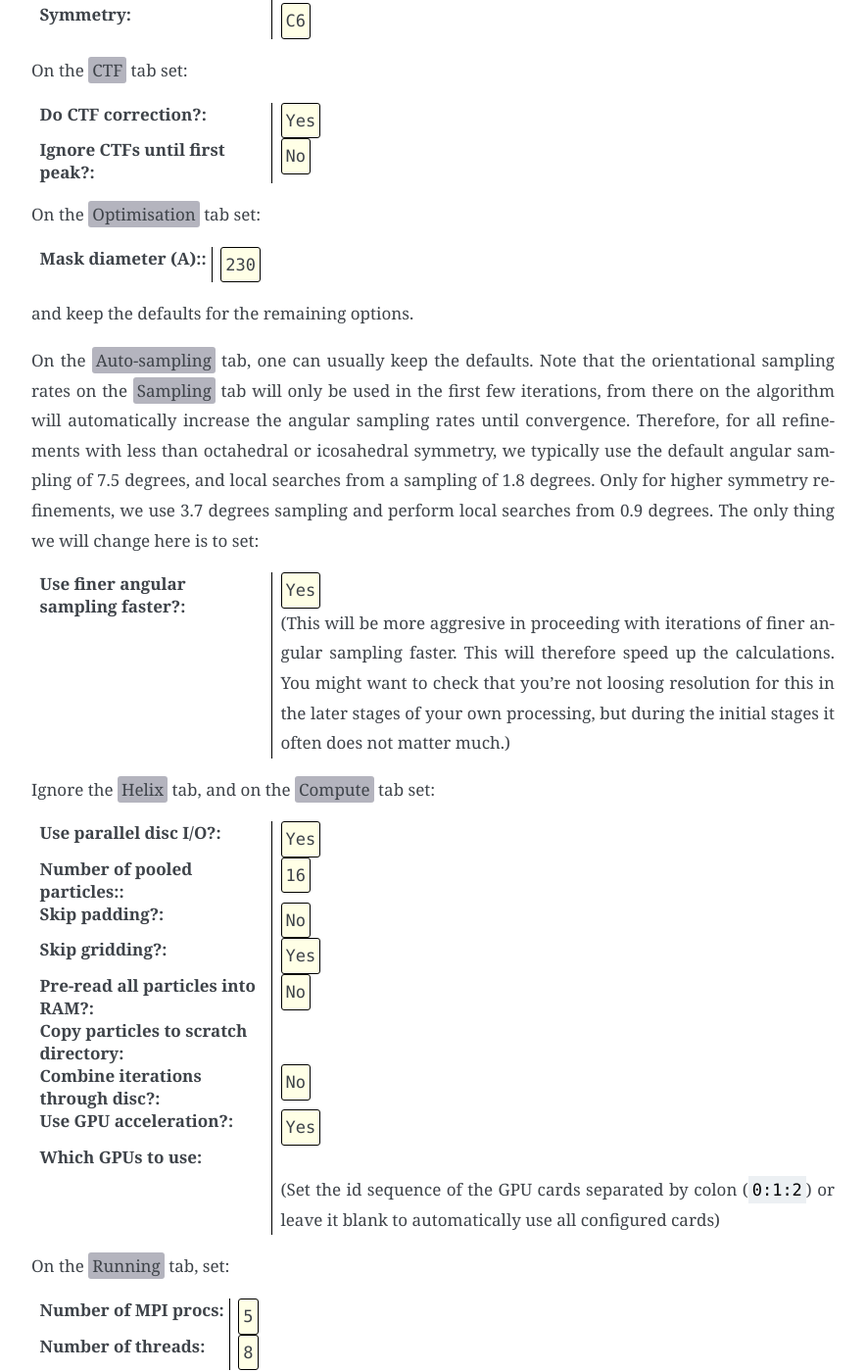
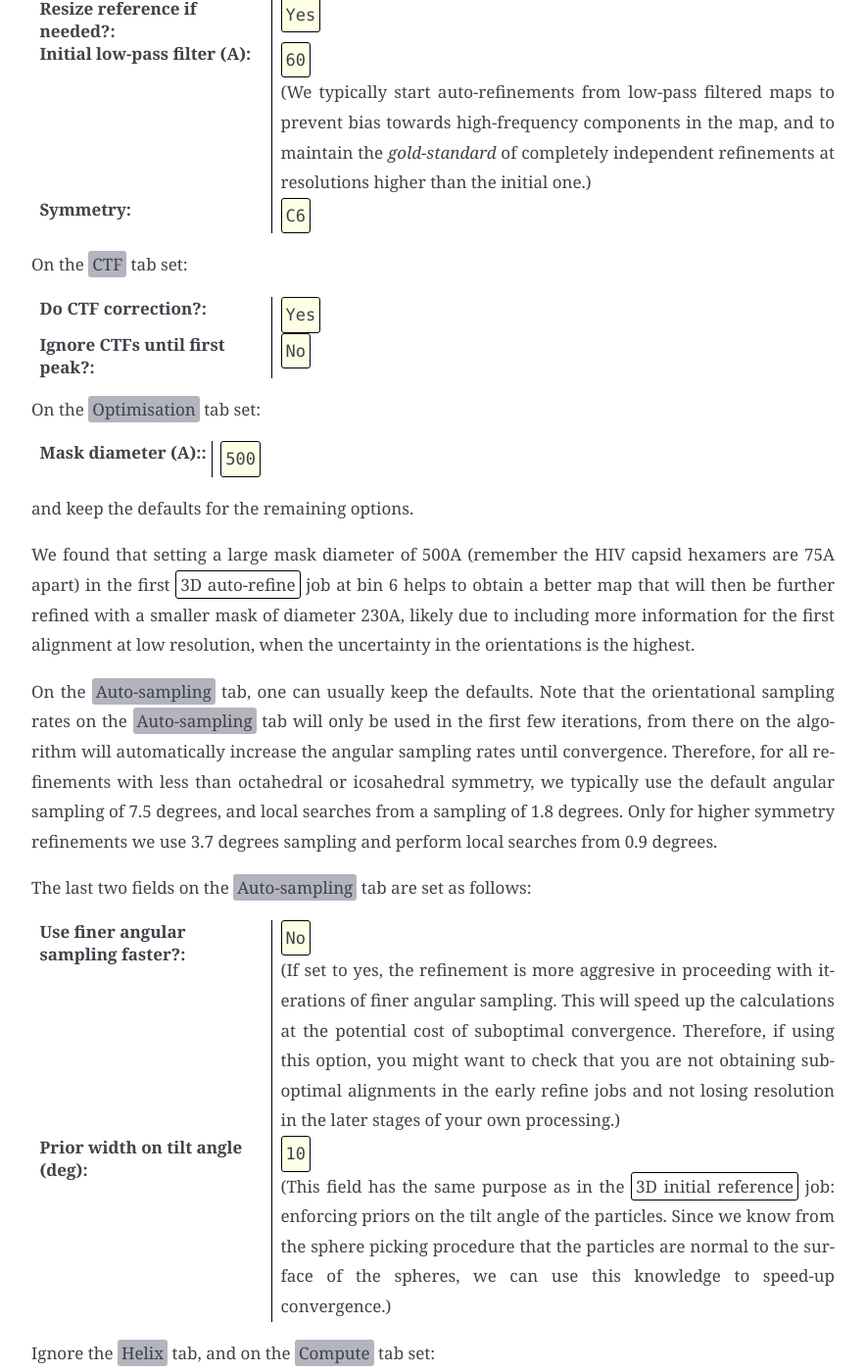
Before and after one commit to 3dem/relion-documents, a Sphinx documentation site: the page built from source/STA_tutorial/Refine3DIni.rst, in a window 1280 px wide and 1400 px high, scrolled down 1270 px. Shown: the whole window at 98% size, without its empty margins (308-1192 px from the left). Built offline with Sphinx 7.4.7, drawn with Linux system fonts in a browser that asks for light colours; cross-references to code outside the pages are shown as plain code; some of the changed text lies outside the part shown.

Commit message:
sta tutorial docs latest

```diff
--- a/source/STA_tutorial/Refine3DIni.rst
+++ b/source/STA_tutorial/Refine3DIni.rst
@@ -10,33 +10,47 @@ Thereby, this procedure requires very little user input, i.e. it remains objecti
 Another advantage is that one typically only needs to run it once, as there are hardly any parameters to optimize.
 
 However, as the pseudo-subtomogram files require more memory resources compared to SPA, we suggest to run this procedure in several steps, from high binning factors to 1, to improve processing time.
-Since the initial model was processed using pseudo-subtomograms with binning factor 4, we will start the 3D refinement using those same particles.
+Since the initial model was processed using pseudo-subtomograms with binning factor 6, we will start the 3D refinement using those same particles.
 
 Running the auto-refine job
 ---------------------------
 
 On the :guitab:`I/O` tab of the :jobtype:`3D auto-refine` job-type set:
 
-:Input optimisation set:: PseudoSubtomo/job007/optimisation_set.star
+:Input optimisation set:: Extract/job009/optimisation_set.star
 
-    (If an optimisation set file is provided, the input images STAR, reference map and solvent mask filenames are set based on its content, if not overrode below.)
+    (If an optimisation set file is provided, the input particles and tomograms STAR files are set based on its content.)
 
-:Input images STAR file:: \
+:OR use direct entries?: No
+
+    (Since we provide an optimisation set file in the field above, we will not be providing a particle set, tomogram set or trajectory set.)
+
+:Input particle set:: ""
 
     (Note this is blank as it is extracted from the optimisation set file.)
 
+:Input tomogram set:: ""
+
+    (This is also blank as it is given in the optimisation set file.)
+
+:Input trajectory set:: ""
+
+    (This is blank as we have not run a :jobtype:`Bayesian polishing` job yet.)
+
 :Reference map:: InitialModel/job008/initial_model.mrc
 
-:Reference mask (optional):: \
+:Reference mask (optional):: ""
 
-     (We're not using a mask at this moment so leave this empty for now. The optimisation set file shouldn't contain a reference mask either as it's been created after importing tomograms and coordinates.)
+     (We're not using a mask at this point, so leave this empty for now.)
 
 
 On the :guitab:`Reference` tab, set:
 
 :Ref. map is on absolute greyscale?: Yes
 
-:Initial low-pass filter (A): 50
+:Resize reference if needed?: Yes
+
+:Initial low-pass filter (A): 60
 
      (We typically start auto-refinements from low-pass filtered maps to prevent bias towards high-frequency components in the map, and to maintain the `gold-standard` of completely independent refinements at resolutions higher than the initial one.)
 
@@ -50,37 +64,41 @@ On the :guitab:`CTF` tab set:
 
 On the :guitab:`Optimisation` tab set:
 
-:Mask diameter (A):: 230
+:Mask diameter (A):: 500
 
 and keep the defaults for the remaining options.
 
+We found that setting a large mask diameter of 500A (remember the HIV capsid hexamers are 75A apart) in the first :jobtype:`3D auto-refine` job at bin 6 helps to obtain a better map that will then be further refined with a smaller mask of diameter 230A, likely due to including more information for the first alignment at low resolution, when the uncertainty in the orientations is the highest.
+
 On the :guitab:`Auto-sampling` tab, one can usually keep the defaults.
-Note that the orientational sampling rates on the :guitab:`Sampling` tab will only be used in the first few iterations, from there on the algorithm will automatically increase the angular sampling rates until convergence.
+Note that the orientational sampling rates on the :guitab:`Auto-sampling` tab will only be used in the first few iterations, from there on the algorithm will automatically increase the angular sampling rates until convergence.
 Therefore, for all refinements with less than octahedral or icosahedral symmetry, we typically use the default angular sampling of 7.5 degrees, and local searches from a sampling of 1.8 degrees.
-Only for higher symmetry refinements, we use 3.7 degrees sampling and perform local searches from 0.9 degrees.
-The only thing we will change here is to set:
+Only for higher symmetry refinements we use 3.7 degrees sampling and perform local searches from 0.9 degrees.
 
+The last two fields on the :guitab:`Auto-sampling` tab are set as follows:
 
-:Use finer angular sampling faster?: Yes
+:Use finer angular sampling faster?: No
 
-     (This will be more aggresive in proceeding with iterations of finer angular sampling faster.
-     This will therefore speed up the calculations.
-     You might want to check that you're not loosing resolution for this in the later stages of your own processing, but during the initial stages it often does not matter much.)
+     (If set to yes, the refinement is more aggresive in proceeding with iterations of finer angular sampling.
+     This will speed up the calculations at the potential cost of suboptimal convergence.
+     Therefore, if using this option, you might want to check that you are not obtaining suboptimal alignments in the early refine jobs and not losing resolution in the later stages of your own processing.)
+
+:Prior width on tilt angle (deg): 10
+
+     (This field has the same purpose as in the :jobtype:`3D initial reference` job: enforcing priors on the tilt angle of the particles. Since we know from the sphere picking procedure that the particles are normal to the surface of the spheres, we can use this knowledge to speed-up convergence.)
 
 Ignore the :guitab:`Helix` tab, and on the :guitab:`Compute` tab set:
 
 :Use parallel disc I/O?: Yes
 
-:Number of pooled particles:: 16
+:Number of pooled particles:: 30
 
 :Skip padding?: No
 
-:Skip gridding?: Yes
-
 :Pre-read all particles into RAM?: No
 
+:Copy particles to scratch directory: ""
 
-:Copy particles to scratch directory: \
 
 :Combine iterations through disc?: No
 
@@ -88,18 +106,20 @@ Ignore the :guitab:`Helix` tab, and on the :guitab:`Compute` tab set:
 
 :Which GPUs to use: \
 
-    (Set the id sequence of the GPU cards separated by colon (``0:1:2``) or leave it blank to automatically use all configured cards)
+    (Set the id sequence of the GPU cards separated by colon (``0:1:2``) or leave blank to automatically use all configured cards)
 
 On the :guitab:`Running` tab, set:
 
 :Number of MPI procs: 5
 
-:Number of threads: 8
+:Number of threads: 6
 
 As the MPI nodes are divided between one leader (who does nothing else than bossing the others around) and two sets of followers who do all the work on the two half-sets, it is most efficient to use an odd number of MPI processors, and the minimum number of MPI processes for :jobtype:`3D auto-refine` jobs is 3.
 Memory requirements may increase significantly at the final iteration, as all frequencies until Nyquist will be taken into account, so for larger sized boxes than the ones in this test data set you may want to run with as many threads as you have cores on your cluster nodes.
 
-On our computer with 4 GPUs, we used 5 MPIs and 8 threads, and this calculation took approximately 1 hour.
+Before pressing the :runbutton:`Run!` button, we give this job the alias ``bin6`` so we can refer to it easily later.
+
+On our computer with 4 GPUs, this calculation took approximately 5 hours.
 
 
 Analysing the results
@@ -107,20 +127,22 @@ Analysing the results
 
 At every iteration the program writes out two ``run_it0??_half?_model.star`` and two ``run_it0??_half?_class001.mrc`` files: one for each independently refined half of the data.
 Only upon convergence a single ``run_model.star`` and ``run_class001.mrc`` file will be written out (without ``_it0??`` in their names).
-Because in the last iteration the two independent half-reconstructions are joined together, the resolution will typically improve significantly in the last iteration.
-Because the program will use all data out to Nyquist frequency, this iteration also requires more memory and CPU.
+Because the two independent half-reconstructions are joined together in the last iteration, the resolution will typically improve significantly.
+This iteration also requires more memory and CPU, as the program will use all the data up to Nyquist frequency.
 
 Note that the automated increase in angular sampling is an important aspect of the auto-refine procedure.
 It is based on signal-to-noise considerations that are explained in :cite:`scheres_relion:_2012`, to estimate the accuracy of the angular and translational assignments.
 The program will not use finer angular and translational sampling rates than it deems necessary (because it would not improve the results).
-The estimated accuracies and employed sampling rates, together with current resolution estimates are all stored in the ``_optimiser.star`` and ``_model.star`` files, but may also be extracted from the stdout file. For more information, check the SPA tutorial :ref:`high-resolution 3D refinement <sec_refine3d>` step.
+The estimated accuracies and employed sampling rates, together with current resolution estimates, are stored in the ``_optimiser.star`` and ``_model.star`` files, but may also be extracted from the stdout file. For more information, check the SPA tutorial :ref:`high-resolution 3D refinement <sec_refine3d>` step.
 
-If you provided an :ref:`optimisation set <sec_sta_optimisation_set>` file as input then the program also writes out another optimisation set ``run_optimisation_set.star`` file, updated with ``run_data.star``, ``run_half<1/2>_class001_unfil.mrc`` files and the solvent mask file if provided as input.
-This ``run_optimisation_set.star`` file  shouldn't be confused with the ``_optimiser.star`` files used regularly by `relion_refine`.
+If you provided an :ref:`optimisation set <sec_sta_optimisation_set>` file as input, then the program also writes another optimisation set ``run_optimisation_set.star`` file, updated with ``run_data.star`` (i.e. the particles file) and the tomograms and trajectories files (given as input to the :jobtype:`3D auto-refine` job).
+This ``run_optimisation_set.star`` file  should not be confused with the ``_optimiser.star`` files used regularly by `relion_refine`.
 
 
 This job will have likely reached Nyquist frequency so, to go to higher resolution, we will need a new set of pseudo-subtomo particles and reference map at a smaller binning factor, 2 or directly 1.
-Before this, since the refined map we obtained in this initial 3D refinement covers HIV capsid and matrix, we need to make sure the mask we will be using in the next refinement is aligned and focused on the capsid only.
+
+**[TODO Bogdan: Move the paragraph below to the High-resolution 3D refinement page and adapt for bin2 and bin1]**
+Before this, since the refined map we obtained in this initial 3D refinement covers the HIV capsid and matrix, we need to make sure the mask we will be using in the next refinement is aligned and focused on the capsid only.
 We suggest to recenter the reference as masks provided in ``masks/`` folder are already centered.
 You could look at the output refined map (``Refine3D/job009/run_class001.mrc``) and mask (``masks/mask_align_bin4.mrc``) with a 3D viewer like IMOD :textsc:`3dmod` to estimate the Z offset between both maps, in pixels. In our case, it is 2.75 pixels but this could be different as it depends on the initial *de novo* model. Thus, recentering the particles can be done from the command-line:
 
```
Also changed, not shown: source/STA_tutorial/InitialModel.rst (+25 -23 lines).
